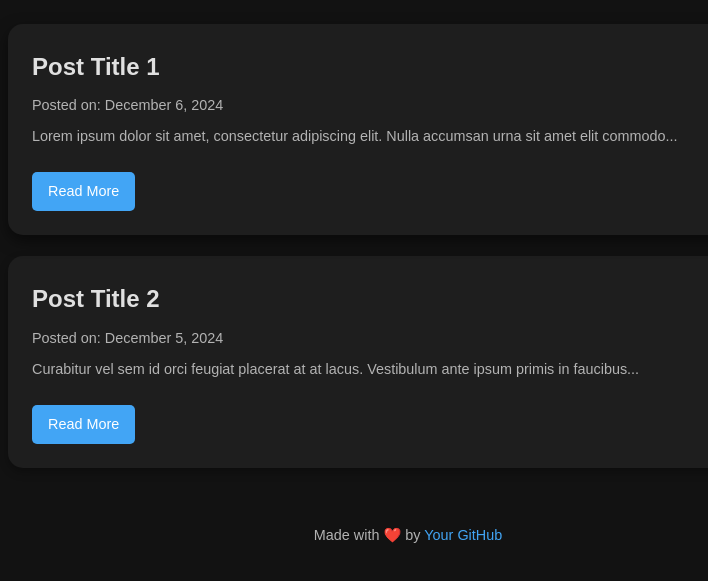
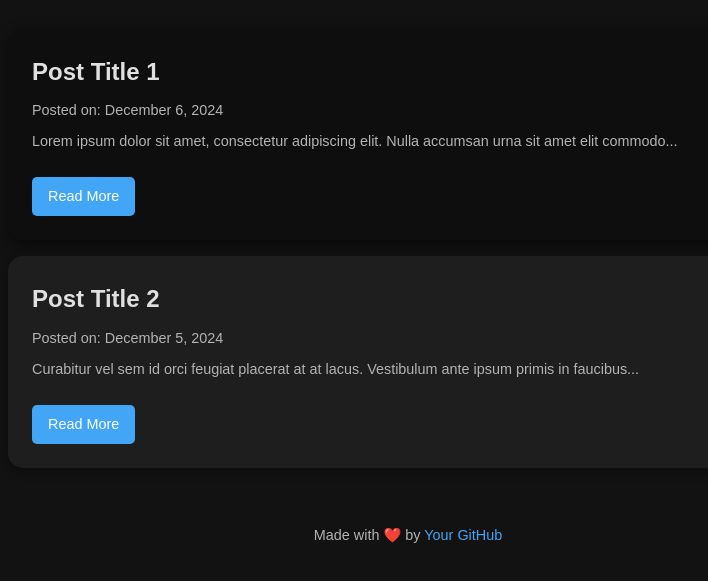
Before and after one commit to xLLMA/page, a plain HTML site: page index.html in a window 1280 px wide. In both pictures the pointer is over the element 640 px from the left and 319 px from the top of the page. Shown: the part 185-766 px from the top of the page, without its empty margins (232-940 px from the left). Drawn offline with Linux system fonts and the light colour scheme.

Commit message:
Update index.html
Signed-off-by: MMDRZA <info@mmdrza.com>

```diff
--- a/index.html
+++ b/index.html
@@ -71,7 +71,7 @@
     }
 
     .blog-post:hover {
-      transform: translateY(-5px);
+      background-color: #0e0e0e;
       box-shadow: 0 6px 15px rgba(0, 0, 0, 0.5);
     }
 
@@ -99,7 +99,6 @@
 
     .blog-post a:hover {
       background-color: #1e88e5;
-      text-decoration: underline;
     }
 
     /* Footer */
```
